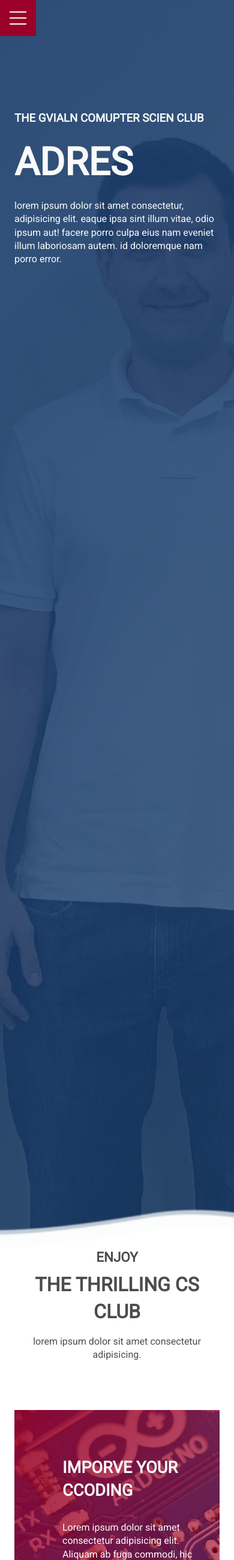
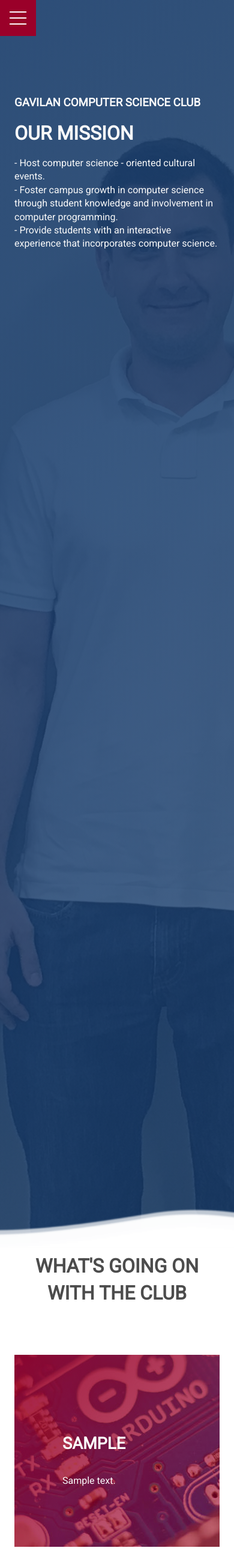
Before and after one commit to Jose-Velasco/cs-club-django, a Django app: page / in a window 390 px wide. Shown: the whole page at 60% size. Run offline with Django 3.2, Linux system fonts and the light colour scheme; tables that the repository leaves empty hold one stand-in row (values such as "Sample post"); some libraries are stand-ins or nearby versions.

Commit message:
added 3 card objects for homepage
adjusted home page text, footer, mobile responsiveness, added query of
card data to view.py register card objects to admin

```diff
--- a/Projects/admin.py
+++ b/Projects/admin.py
@@ -1,5 +1,5 @@
 from django.contrib import admin
-from .models import Project, Officer
+from .models import Project, Officer, Card1, Card2, Card3
 
 class ProjectAdmin(admin.ModelAdmin):
 	fields = ['title', 'image', 'description', 'body']
@@ -11,3 +11,6 @@ class ProjectAdmin(admin.ModelAdmin):
 
 admin.site.register(Project,ProjectAdmin)
 admin.site.register(Officer)
+admin.site.register(Card1)
+admin.site.register(Card2)
+admin.site.register(Card3)
--- a/Projects/models.py
+++ b/Projects/models.py
@@ -32,3 +32,33 @@ class Officer(models.Model):
 
 	def __str__(self):
 		return self.officerName
+
+class Card1(models.Model):
+	header = models.CharField(max_length=40)
+	description = models.TextField(blank=True, null=True)
+
+	def __str__(self):
+		return self.header
+	class Meta:
+		ordering = ["-pk"]
+
+
+class Card2(models.Model):
+	header = models.CharField(max_length=40)
+	description = models.TextField(blank=True, null=True)
+
+	def __str__(self):
+		return self.header
+
+	class Meta:
+		ordering = ["-pk"]
+
+class Card3(models.Model):
+	header = models.CharField(max_length=40)
+	description = models.TextField(blank=True, null=True)
+
+	def __str__(self):
+		return self.header
+
+	class Meta:
+		ordering = ["-pk"]
--- a/Projects/static/projects/css/indexhtml.css
+++ b/Projects/static/projects/css/indexhtml.css
@@ -123,10 +123,18 @@ section {
 }
 .main-message {
 	width: 100%;
-	max-width: 50rem;
+	/* max-width: 50rem; */
 	color: #fafafa;
+	/* text-transform: uppercase; */
+	transform: translateY(20%);
+}
+
+.main-message h3 {
 	text-transform: uppercase;
-	transform: translateY(20%);
+}
+
+.main-message h1 {
+	text-transform: uppercase;
 }
 
 .main-message h3 {
@@ -138,9 +146,9 @@ section {
 	margin: 1rem 0;
 }
 
-.main-message p {
+/* .main-message p {
 	text-transform: lowercase;
-}
+} */
 
 /* experience the csis */
 .experience-csis {
@@ -177,7 +185,7 @@ section {
 
 .activities-grid-item {
 	height: 20rem;
-	padding: 5rem;
+	padding: 4.5rem;
 	color: #fafafa;
 	position: relative;
 	display: flex;
@@ -250,6 +258,7 @@ section {
 	padding: 0 1.5rem;
 	margin-bottom: 2rem;
 	position: relative;
+	font-size: 2rem;
 }
 
 .testimonial-student img {
@@ -276,9 +285,32 @@ section {
 }
 
 /* media queries */
+
+
+@media screen and (min-width: 320px) {
+	.main-message {
+		transform: translateY(-5%);
+	}
+	.main-message h1 {
+		font-size: 2rem;
+	}
+
+	.activities-grid-item {
+		padding: 5rem;
+		max-width: 320px;
+	}
+}
+
 @media screen and (min-width: 350px) {
 	.main-message {
-		transform: translateY(40%);
+		transform: translateY(30%);
+	}
+	.main-message h1 {
+		font-size: 2rem;
+	}
+
+	.activities-grid-item {
+		max-width: none;
 	}
 }
 
--- a/Projects/templates/projectsHTML/base.html
+++ b/Projects/templates/projectsHTML/base.html
@@ -68,9 +68,9 @@
 			<!-- see class "push" -->
 			<div class="footer">
 				<div class="footer-social-media-wrapper">
-					<h3>Social Media</h3>
+					<h3>Media</h3>
 					<a href="https://github.com/GAV-CS" target="_blank">Github</a>
-					<a href="https://www.facebook.com/GavCSClub" target="_blank">Facebook</a>
+					<a href="https://discord.gg/Mgt3yh6" target="_blank">Discord</a>
 				</div>
 				<div class="footer-copyright">
 					<p>Copyright &copy; 2019</p>
--- a/Projects/templates/projectsHTML/index.html
+++ b/Projects/templates/projectsHTML/index.html
@@ -10,12 +10,13 @@
 			<section class="hero">
 				<div class="container">
 					<div class="main-message">
-						<h3>The gvialn comupter scien club</h3>
-						<h1>adres</h1>
-						<p>
-							Lorem ipsum dolor sit amet consectetur, adipisicing elit. Eaque ipsa sint illum vitae,
-							odio ipsum aut! Facere porro culpa eius nam eveniet illum laboriosam autem. Id doloremque nam porro error.
-						</p>
+						<h3>Gavilan Computer Science Club</h3>
+						<h1>Our Mission</h1>
+
+						<p>- Host computer science - oriented cultural events.</p>
+						<p>- Foster campus growth in computer science through student knowledge and involvement in computer programming.</p>
+						<p>- Provide students with an interactive experience that incorporates computer science.</p>
+
 					</div>
 				</div>
 			</section>
@@ -23,32 +24,26 @@
 			<section class="experience-csis">
 				<div class="container">
 					<div class="title-heading">
-						<h3>Enjoy</h3>
-						<h1>The thrilling CS club</h1>
-						<p>Lorem ipsum dolor sit amet consectetur adipisicing.</p>
+						<!-- <h3>Enjoy</h3> -->
+						<h1>What's going on with the club</h1>
+						<!-- <p>Lorem ipsum dolor sit amet consectetur adipisicing.</p> -->
 					</div>
 
 					<div class="activities-grid">
 						<!-- grind item #1 -->
 						<div class="activities-grid-item room-info">
-							<h1>imporve your ccoding</h1>
-							<p>
-								Lorem ipsum dolor sit amet consectetur adipisicing
-								elit. Aliquam ab fuga commodi, hic explicabo numquam.</p>
+							<h1>{{ card1.header }}</h1>
+							<p>{{ card1.description }}</p>
 						</div>
 						<!-- grind item #2 -->
 						<div class="activities-grid-item times-info">
-							<h1>porjects</h1>
-							<p>
-								Lorem ipsum dolor sit amet consectetur adipisicing
-								elit. Aliquam ab fuga commodi, hic explicabo numquam.</p>
+							<h1>{{ card2.header }}</h1>
+							<p>{{ card2.description }}</p>
 						</div>
 							<!-- grind item #3 -->
 						<div class="activities-grid-item discord-info">
-							<h1>fun</h1>
-							<p>
-								Lorem ipsum dolor sit amet consectetur adipisicing
-								elit. Aliquam ab fuga commodi, hic explicabo numquam.</p>
+							<h1>{{ card3.header }}</h1>
+							<p>{{ card3.description }}</p>
 						</div>
 					</div>
 				</div>
@@ -59,8 +54,8 @@
 					<div class="testimonial">
 						<div class="testimonial-text-box">
 							<p>
-								Lorem ipsum dolor, sit amet consectetur adipisicing
-								elit. Dolores facere non quidem exercitationem esse sapiente.</p>
+								Visit our Gavilan Club Page!
+							</p>
 						</div>
 						<div class="testimonial-student">
 							<a class="gav-logo-link" href="https://www.gavilan.edu/academic/csis/cs-club.php" target="_blank">
@@ -72,7 +67,7 @@
 				</div>
 			</section>
 
-			<section class="begin-adventure">
+			<!-- <section class="begin-adventure">
 				<div class="container">
 					<div class="title-heading">
 						<h3>let the coding</h3>
@@ -80,22 +75,23 @@
 						<p>Lorem ipsum dolor sit amet consectetur adipisicing.</p>
 					</div>
 					<div class="adventure-grid">
-						<!-- adventure grid item #1 -->
+
 						<div class="adventure-grid-item">
 							<p>Lorem ipsum dolor </p>
 						</div>
-						<!-- adventure grid item #2 -->
+
 						<div class="adventure-grid-item">
 							<p>Lorem ipsum dolor sit</p>
 						</div>
 					</div>
 				</div>
-			</section>
+			</section> -->
+
 		</main>
 
 
 			<!-- calander app -->
-			<div class="index-calander-wrapper">
+			<!-- <div class="index-calander-wrapper">
 				<div class="index-big-calander">
 					<iframe src="https://calendar.google.com/calendar/embed?height=600&amp;wkst=1&amp;bgcolor=%23ffffff&amp;
 					ctz=America%2FLos_Angeles
@@ -113,7 +109,7 @@
 					style="border-width:0" width="800" height="600" frameborder="0" scrolling="no"></iframe>
 				</div>
 
-			</div>
+			</div> -->
 	</div>
 
 {% endblock content %}
--- a/Projects/templates/projectsHTML/meettheofficers.html
+++ b/Projects/templates/projectsHTML/meettheofficers.html
@@ -12,7 +12,7 @@
 
 	<div class="officersHeadingSection">
 		<div class="officerHeadingContainer">
-			<h2 class="officerTitle">Officers</h2>
+			<h2 class="officerTitle">Current Officers</h2>
 		</div>
 	</div>
 
--- a/Projects/views.py
+++ b/Projects/views.py
@@ -1,11 +1,20 @@
 from django.shortcuts import render, get_object_or_404
 from django.http import HttpResponse
-from .models import Project, Officer
+from .models import Project, Officer, Card1, Card2, Card3
 from django.conf import settings
 from django.core.paginator import Paginator
 
 def home(request):
-	return render(request, 'projectsHTML/index.html')
+	card1List = Card1.objects.first()
+	card2List = Card2.objects.first()
+	card3List = Card3.objects.first()
+
+	context = {
+		"card1": card1List,
+		"card2": card2List,
+		"card3": card3List,
+	}
+	return render(request, 'projectsHTML/index.html', context)
 	#						^^^^ this will be rendered when it is requested by the url
 
 def meettheofficers(request):
```
Also changed, not shown: Projects/static/projects/css/meettheofficershtml.css (+16 -12 lines), Projects/migrations/0006_card1_card2_card3.py (added).
